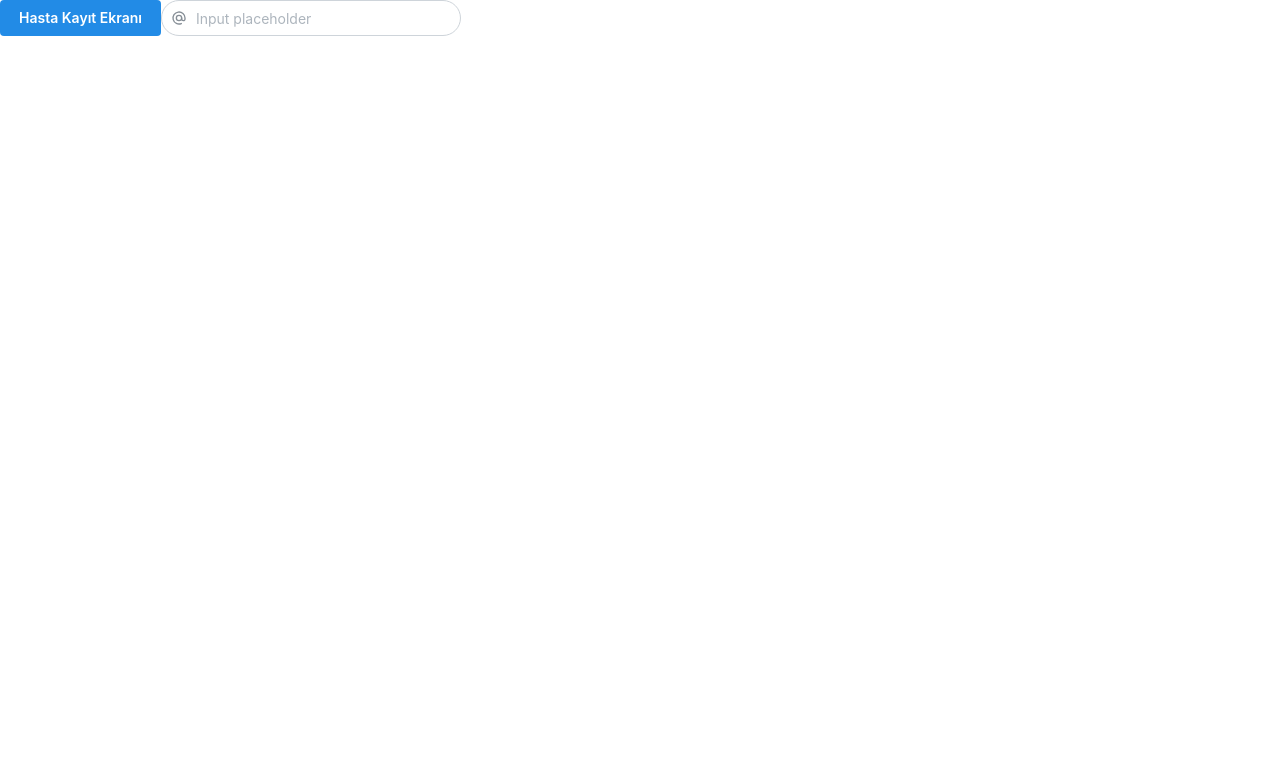
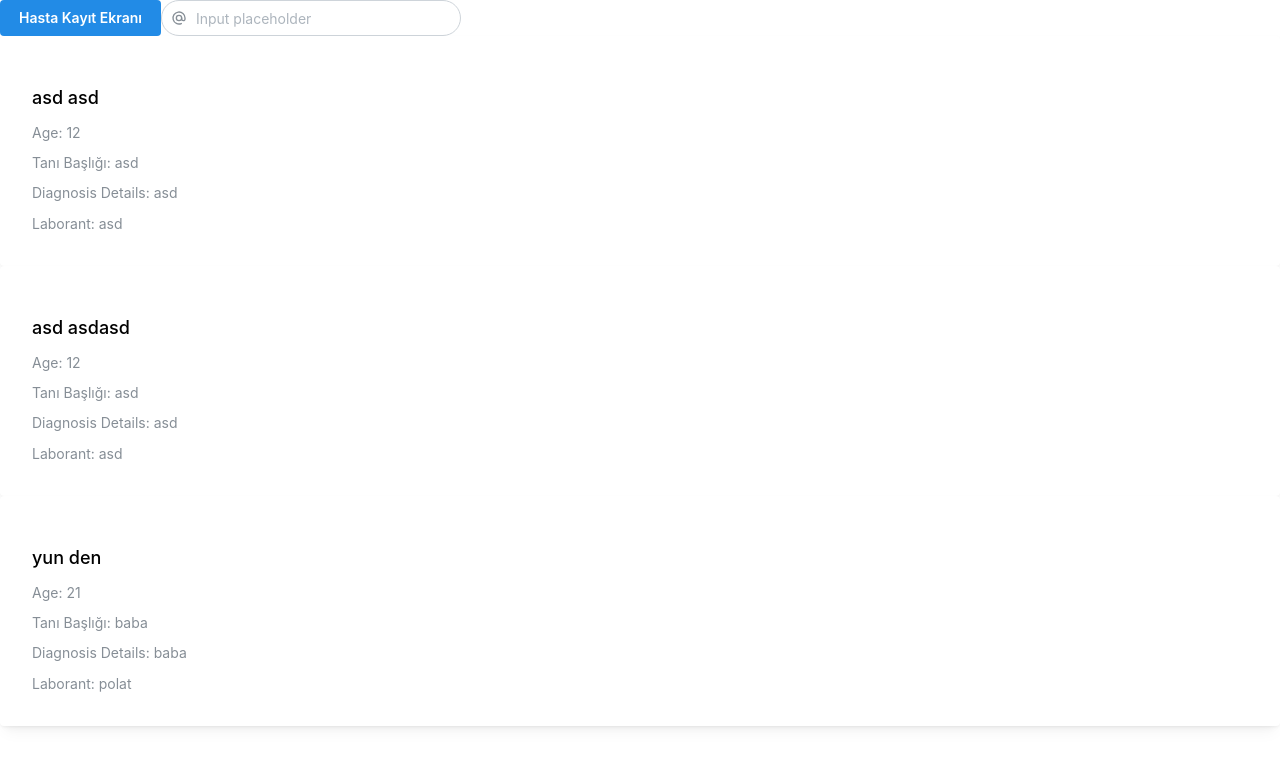
Before and after one commit to YunusEmreDenz/laborant-frontend, a Next.js app: page /patient-record in a window 1280 px wide. Shown: the top 768 px of the page. Built offline with nearby package versions, Linux system fonts and the light colour scheme.

Commit message:
denemek için db.json oluşturuldu. card componenti oluşturuldu ve db jsonla bağalntı kurulup mapleme işlemi yapıldı.

```diff
--- /dev/null
+++ b/app/db.json
@@ -0,0 +1,40 @@
+{
+  "patients": [
+    {
+      "id": "1b2a",
+      "name": "asd",
+      "lastname": "asd",
+      "tc": "21312312312",
+      "age": 12,
+      "birthday": "2024-05-09T00:00:00.000Z",
+      "diagnosisTitle": "asd",
+      "diagnosisDetails": "asd",
+      "diagnosisDate": "2024-05-30T00:00:00.000Z",
+      "laborant": "asd"
+    },
+    {
+      "id": "2704",
+      "name": "asd",
+      "lastname": "asdasd",
+      "tc": "12312312312",
+      "age": 12,
+      "birthday": "2024-05-10T00:00:00.000Z",
+      "diagnosisTitle": "asd",
+      "diagnosisDetails": "asd",
+      "diagnosisDate": "2024-05-31T00:00:00.000Z",
+      "laborant": "asd"
+    },
+    {
+      "id": "7517",
+      "name": "yun",
+      "lastname": "den",
+      "tc": "12312312312",
+      "age": 21,
+      "birthday": "2024-05-10T00:00:00.000Z",
+      "diagnosisTitle": "baba",
+      "diagnosisDetails": "baba",
+      "diagnosisDate": "2024-05-25T00:00:00.000Z",
+      "laborant": "polat"
+    }
+  ]
+}
--- a/app/patient-record/page.tsx
+++ b/app/patient-record/page.tsx
@@ -1,10 +1,14 @@
 import React from 'react'
 import MantineDrawer from "../../components/MantineDrawer"
 import MantineSearch from "../../components/MantineSearch"
+import MantineCard from "../../components/MantineCard"
 export default function HomePage() {
-  return <div style={{ display: "flex" }}>
+  return <div>
+   <div style={{ display: "flex" }}>
     <MantineDrawer></MantineDrawer>
     <MantineSearch></MantineSearch>
   </div>
+    <MantineCard></MantineCard>
+  </div>
 
 }
--- /dev/null
+++ b/components/MantineCard.js
@@ -0,0 +1,34 @@
+"use client"
+import { Card, Text } from '@mantine/core';
+import Link from 'next/link';
+import db from "../app/db.json";
+
+export default function Demo() {
+  return (
+    <div>
+      {db.patients.map((patient) => (
+        <div key={patient.id}>
+          <Link href={`/patients/${patient.id}`}>
+            <Card shadow="sm" padding="xl">
+              <Text fw={500} size="lg" mt="md">
+                {`${patient.name} ${patient.lastname}`}
+              </Text>
+              <Text mt="xs" c="dimmed" size="sm">
+                Age: {patient.age}
+              </Text>
+              <Text mt="xs" c="dimmed" size="sm">
+                Tanı Başlığı: {patient.diagnosisTitle}
+              </Text>
+              <Text mt="xs" c="dimmed" size="sm">
+                Diagnosis Details: {patient.diagnosisDetails}
+              </Text>
+              <Text mt="xs" c="dimmed" size="sm">
+                Laborant: {patient.laborant}
+              </Text>
+            </Card>
+          </Link>
+        </div>
+      ))}
+    </div>
+  );
+}
--- a/components/MantineDrawer.js
+++ b/components/MantineDrawer.js
@@ -87,7 +87,7 @@ export default function Demo() {
         formData.diagnosisDate = selectedDiagnosisDate?.toISOString() || "";
         const allFieldsFilled = Object.values(formData).every((value) => value !== "");
         if (allFieldsFilled) {
-          const response = await axios.post("http://localhost:3000/patient-record", formData, values);
+          const response = await axios.post("http://localhost:3001/patients", formData, values);
           console.log(response);
         } else {
           console.log("Please fill in all fields.");
```
Also changed, not shown: 2 other files (tests, documents, lock files or other folders).
